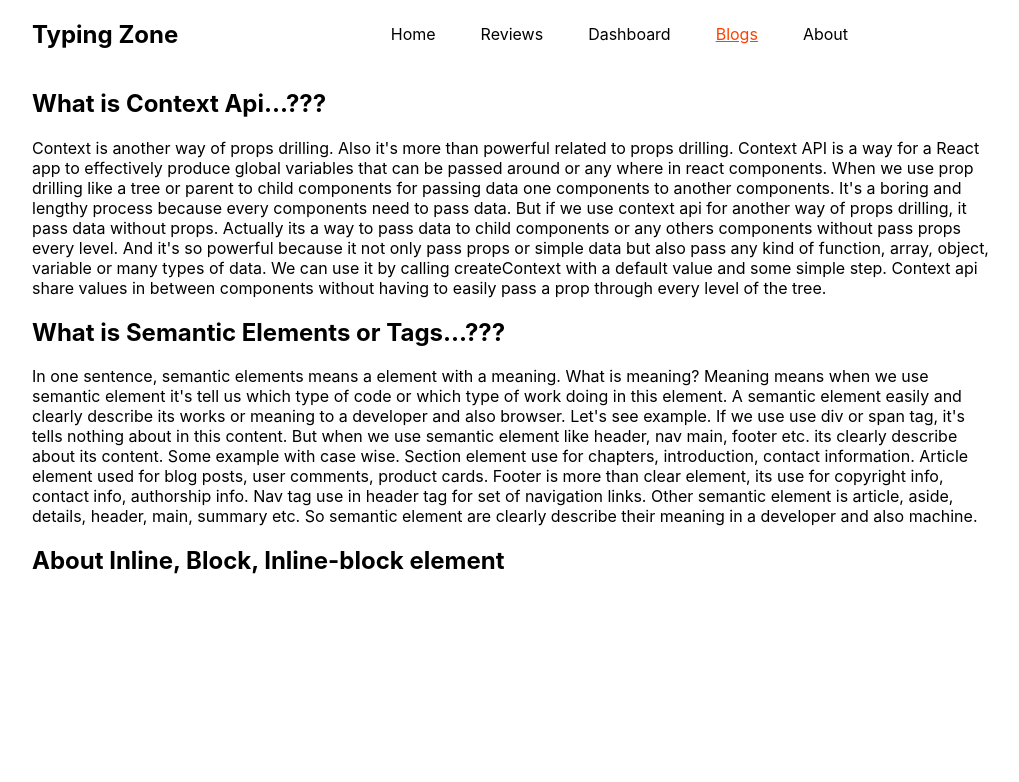
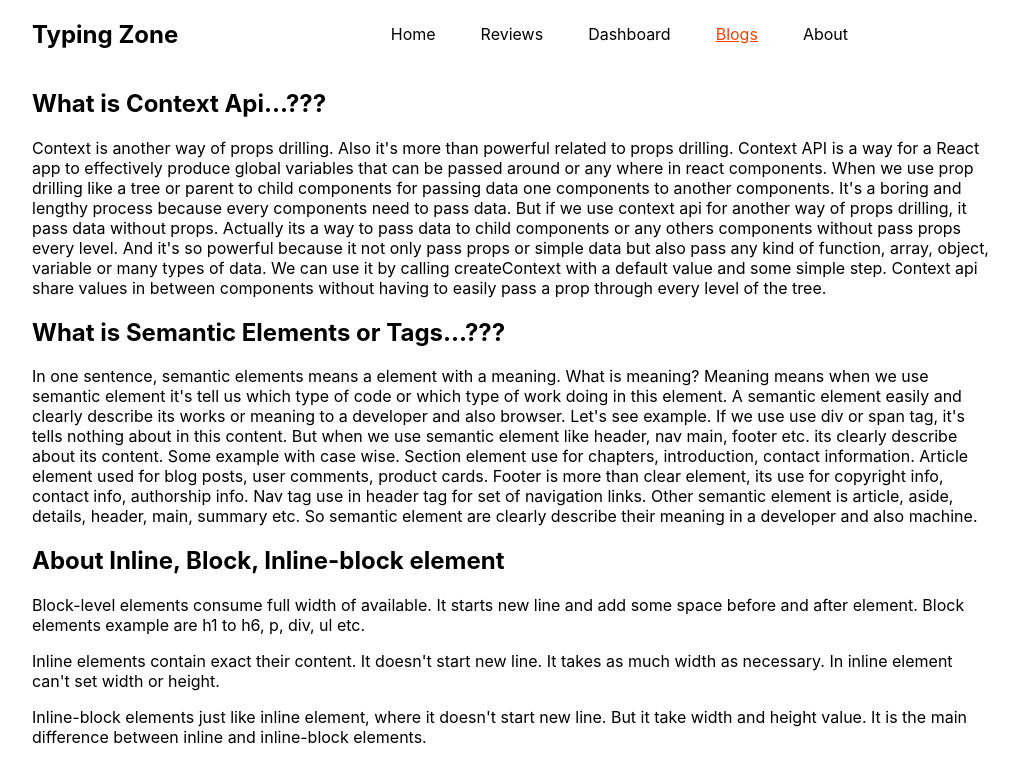
Before and after one commit to rakibul-wdp/product-analysis-web-app, a React (Create React App) app: page /blogs in a window 1280 px wide. Shown: the top 782 px of the page, without its empty margins (128-1147 px from the left). Built offline with nearby package versions, Linux system fonts and the light colour scheme.

Commit message:
add third and question ans

```diff
--- a/src/components/Blogs/Blogs.js
+++ b/src/components/Blogs/Blogs.js
@@ -24,7 +24,9 @@ const Blogs = () => {
       </div>
       <div>
         <h2>About Inline, Block, Inline-block element</h2>
-        <p></p>
+        <p>Block-level elements consume full width of available. It starts new line and add some space before and after element. Block elements example are h1 to h6, p, div, ul etc.</p>
+        <p>Inline elements contain exact their content. It doesn't start new line. It takes as much width as necessary. In inline element can't set width or height.</p>
+        <p>Inline-block elements just like inline element, where it doesn't start new line. But it take width and height value. It is the main difference between inline and inline-block elements.</p>
       </div>
     </div>
   );
```
